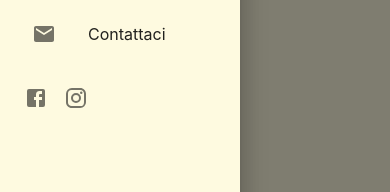
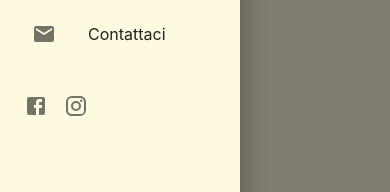
Before and after one commit to Tommaso4497/nodiin, a Next.js app: page /components/Navigation in a window 390 px wide. Both pictures are taken after a click on the button 24 px from the left and 28 px from the top of the page. Shown: the part 267-459 px from the top of the page. Built offline with nearby package versions, Linux system fonts and the light colour scheme.

Commit message:
fix position icon in footer

```diff
--- a/pages/components/Navigation.js
+++ b/pages/components/Navigation.js
@@ -85,7 +85,8 @@ const Navigation = () => {
           </div>
           <Divider />
           <List>{elementsMobile}</List>
-          <ListItem className={styles.footerWrapper}>
+          <List className={styles.footerWrapper}>
+            <ListItem >
               <IconButton>
                 <FacebookIcon />
               </IconButton>
@@ -93,6 +94,7 @@ const Navigation = () => {
                 <InstagramIcon />
               </IconButton>
             </ListItem>
+          </List>
         </Drawer>
       </div>
       <div
```
Lines whose indentation alone changed are shown as unchanged.
